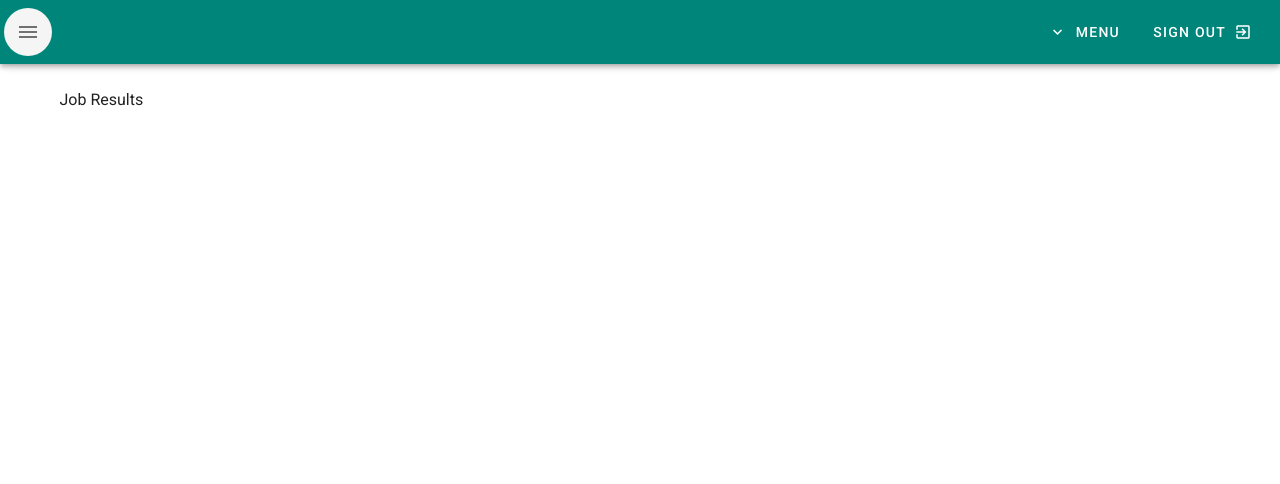
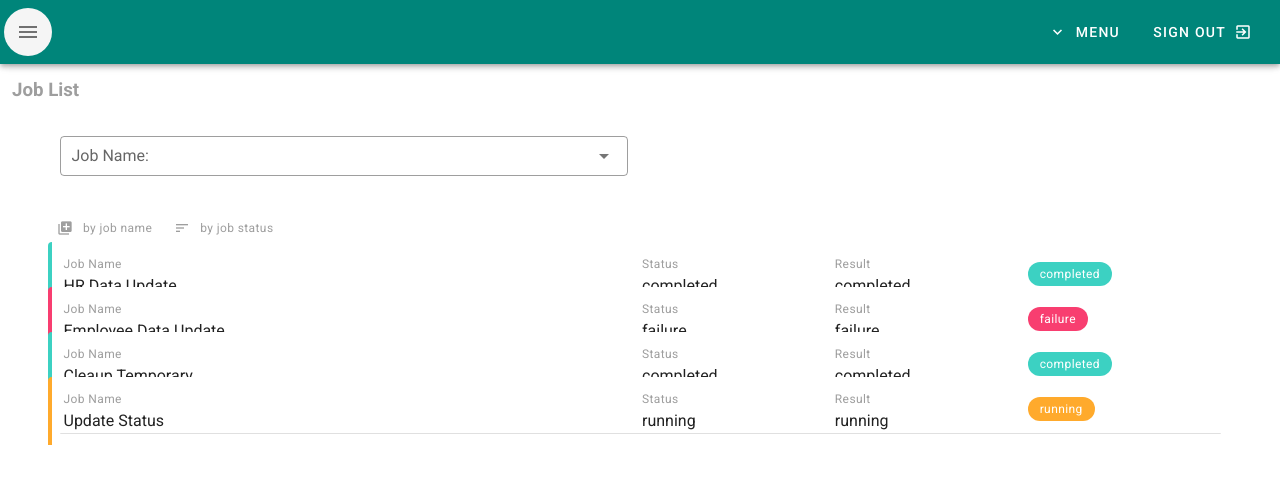
Before and after one commit to gajananpojage/DATARepo, a Vue app in the folder DineAppClient/: page /results in a window 1280 px wide. Shown: the top 484 px of the page. Built offline with nearby package versions, Linux system fonts and the light colour scheme; what vue-sweetalert2, vuetify-datetime-picker would draw is missing.

Commit message:
Update JobResults.vue

```diff
--- a/DineAppClient/src/views/JobResults.vue
+++ b/DineAppClient/src/views/JobResults.vue
@@ -1,13 +1,120 @@
 <template>
   <div class="dashboard">
-    <v-container>Job Results </v-container>
+    <h3 class="subheading grey--text">Job List</h3>
+    <v-container class="my-5" v-if="jobList">
+      <v-row>
+        <v-col class="d-flex" cols="12" sm="6">
+          <v-select
+            :items="jobList"
+            label="Job Name:"
+            item-text="name"
+            item-value="jobId"
+            @change="onJobChanged"
+            dense
+            outlined
+          ></v-select> </v-col
+      ></v-row>
+      <v-layout row justify-start class="mb-3">
+        <v-tooltip top>
+          <template v-slot:activator="{ on }">
+            <v-btn small text color="grey" @click="sortBy('name')" v-on="on">
+              <v-icon small left>queue</v-icon>
+              <span class="caption text-lowercase">By Job Name</span>
+            </v-btn>
+          </template>
+          <span>Sort by Job Name</span>
+        </v-tooltip>
+        <v-tooltip top>
+          <template v-slot:activator="{ on }">
+            <v-btn small text color="grey" @click="sortBy('status')" v-on="on">
+              <v-icon small left>sort</v-icon>
+              <span class="caption text-lowercase">By Job Status</span>
+            </v-btn>
+          </template>
+          <span>Sort by Job Status</span>
+        </v-tooltip>
+      </v-layout>
+
+      <v-card flat v-for="job in selectedJobs" :key="job.jobId">
+        <v-layout row wrap :class="`pa-3 job ${job.status}`">
+          <v-flex xs12 md6>
+            <div class="caption grey--text">Job Name</div>
+            <div>{{ job.name }}</div>
+          </v-flex>
+          <v-flex xs6 sm4 md2>
+            <div class="caption grey--text">Status</div>
+            <div>{{ job.status }}</div>
+          </v-flex>
+          <v-flex xs6 sm4 md2>
+            <div class="caption grey--text">Result</div>
+            <div>{{ job.status }}</div>
+          </v-flex>
+          <v-flex xs2 sm4 md2>
+            <div class="right">
+              <v-chip small :class="`${job.status} white--text my-2 caption`">{{
+                job.status
+              }}</v-chip>
+            </div>
+          </v-flex>
+        </v-layout>
+        <v-divider></v-divider>
+      </v-card>
+    </v-container>
   </div>
 </template>
 
 <script>
 export default {
-  methods: {}
+  data() {
+    return {
+      jobList: [],
+      selectedJobs: this.jobList
+    };
+  },
+  async mounted() {
+    await this.$store.dispatch("setJobs");
+    this.jobList = this.$store.state.allJobs;
+    this.selectedJobs = this.jobList;
+  },
+  methods: {
+    sortBy(prop) {
+      this.jobList.sort((a, b) => (a[prop] < b[prop] ? -1 : 1));
+    },
+    async onJobChanged(jobId) {
+      if (jobId) {
+        let job = await this.jobList.filter(p => p.jobId === jobId);
+        this.selectedJobs = job;
+        console.log(this.selectedJobs);
+      }
+    }
+  }
 };
 </script>
 
-<style></style>
+<style>
+.job.completed {
+  border-left: 4px solid #3cd1c2;
+}
+.job.running {
+  border-left: 4px solid #ffaa2c;
+}
+.job.failure {
+  border-left: 4px solid #f83e70;
+}
+.job.scheduled {
+  border-left: 4px solid blue;
+}
+
+.v-chip.completed {
+  background: #3cd1c2 !important;
+}
+.v-chip.running {
+  background: #ffaa2c !important;
+}
+.v-chip.failure {
+  background: #f83e70 !important;
+}
+.v-chip.scheduled {
+  background: blue !important;
+}
+</style>
```
